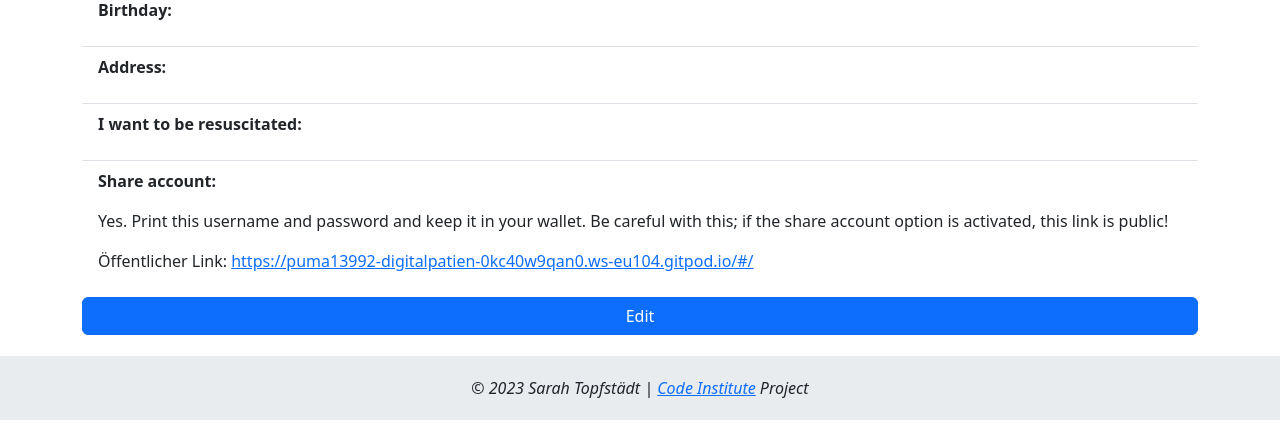
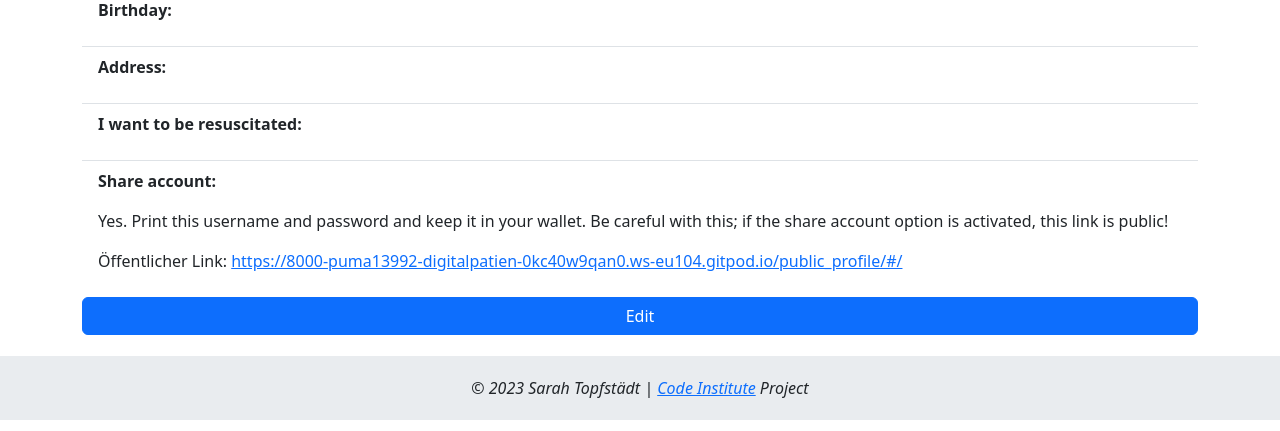
Before and after one commit to puma13992/digial-patient, a Django app: template templates/personal_data.html in a window 1280 px wide. Shown: the part 380-811 px from the top of the page. Run offline with Django 3.2, Linux system fonts and the light colour scheme; the template is opened without the code that fills it: most values are stand-ins (such as "Sample title", 1, 10 or a date in 2020); some libraries are stand-ins or nearby versions.

Commit message:
Fix wrong link for public link

```diff
--- a/templates/personal_data.html
+++ b/templates/personal_data.html
@@ -47,8 +47,8 @@
             <p>Yes. Print this username and password and keep it in your wallet. Be careful with this;
               if the share account option is activated, this link is public!
             </p>
-            <p>Öffentlicher Link: <a href="https://puma13992-digitalpatien-0kc40w9qan0.ws-eu104.gitpod.io/public_profile/{{ public_link }}/">
-              https://puma13992-digitalpatien-0kc40w9qan0.ws-eu104.gitpod.io/{{ public_link }}/
+            <p>Öffentlicher Link: <a href="https://8000-puma13992-digitalpatien-0kc40w9qan0.ws-eu104.gitpod.io/public_profile/{{ public_link }}/">
+              https://8000-puma13992-digitalpatien-0kc40w9qan0.ws-eu104.gitpod.io/public_profile/{{ public_link }}/
               </a>
             </p>
             {% else %}
```
